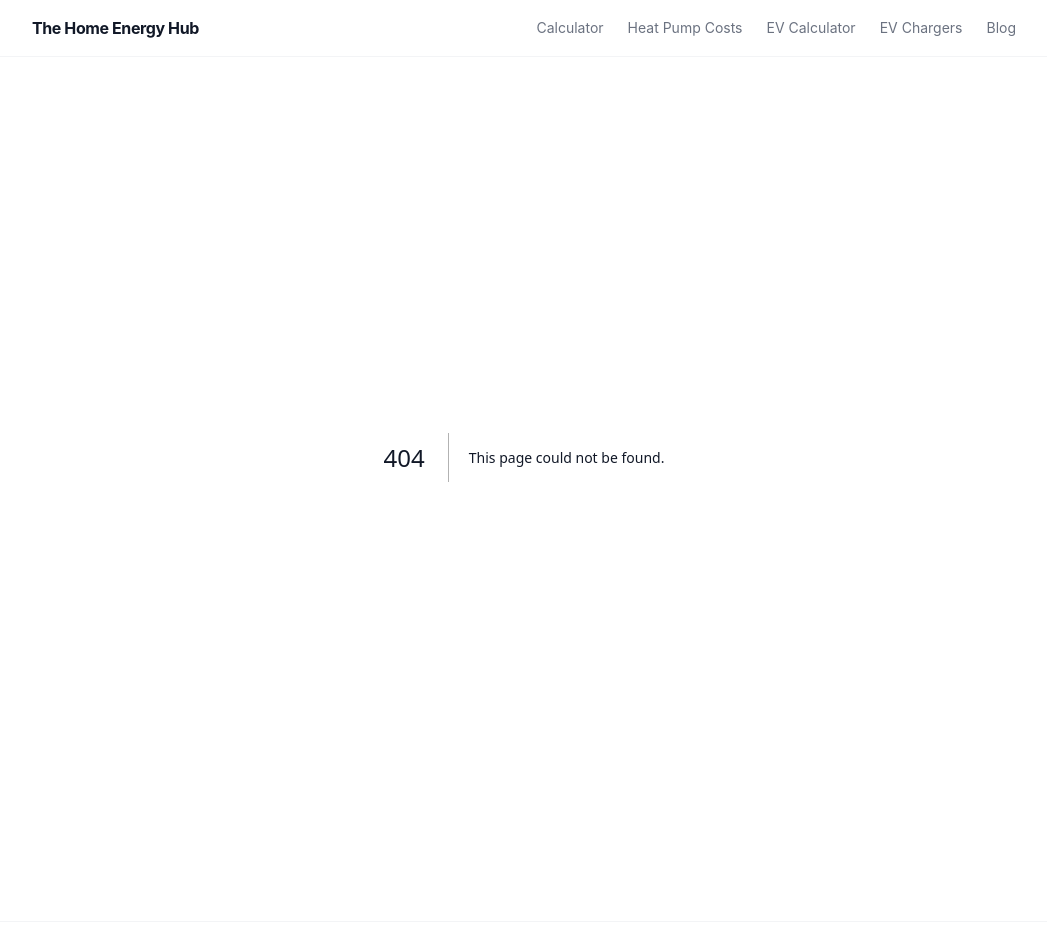
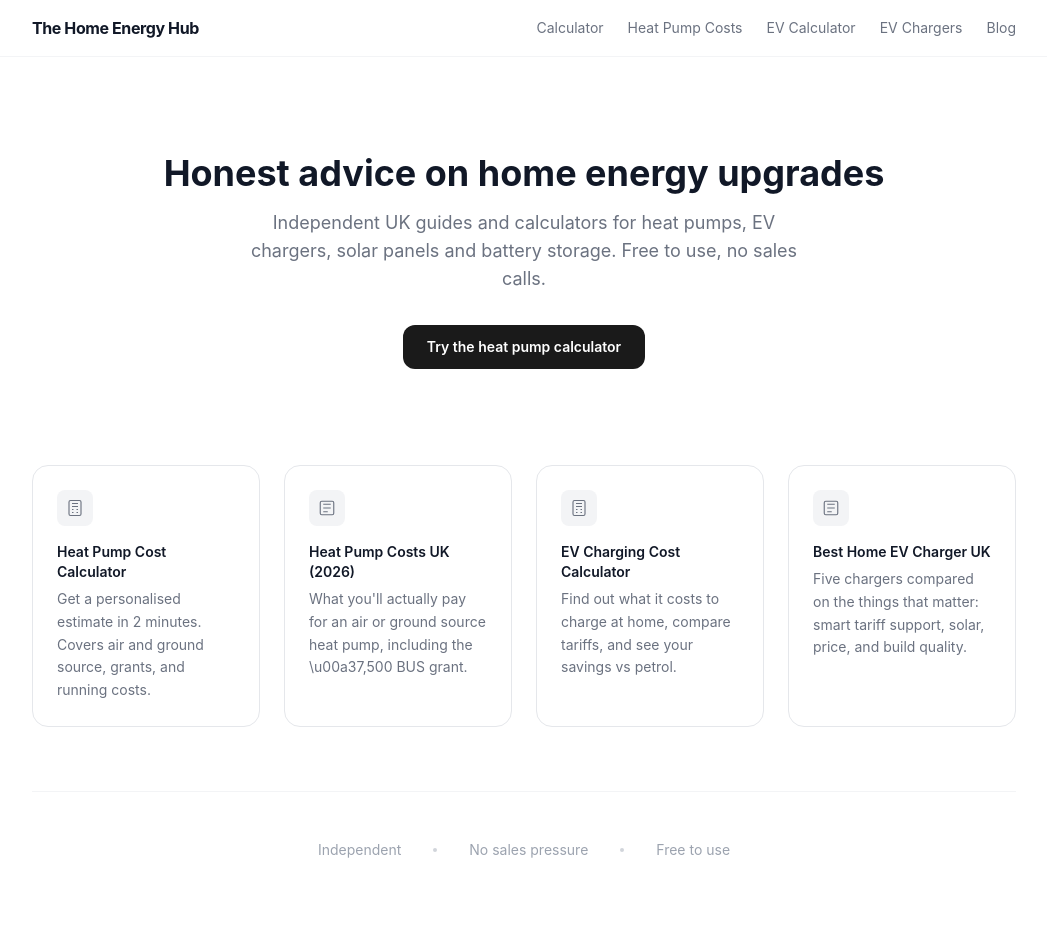
Before and after one commit to nrpilling21/thehomeenergyhub, a Next.js app: page / in a window 1280 px wide. Before the commit this address had no page. Shown: the top 952 px of the page, without its empty margins (116-1163 px from the left). Built offline with nearby package versions, Linux system fonts and the light colour scheme.

Commit message:
Create page.tsx

```diff
--- /dev/null
+++ b/src/app/page.tsx
@@ -0,0 +1,67 @@
+import type { Metadata } from "next";
+import Link from "next/link";
+
+export const metadata: Metadata = {
+  title: "Home Energy Hub \u2014 Independent UK Energy Advice",
+  description:
+    "Free, independent guides and tools for heat pumps, EV chargers, solar panels and battery storage. No sales calls, no nonsense.",
+};
+
+export default function HomePage() {
+  return (
+    <div className="max-w-5xl mx-auto px-5">
+      {/* Hero */}
+      <section className="py-16 sm:py-24 text-center">
+        <h1 className="text-3xl sm:text-4xl font-bold text-gray-900 leading-tight mb-4">
+          Honest advice on home energy upgrades
+        </h1>
+        <p className="text-gray-500 text-lg max-w-xl mx-auto mb-8">
+          Independent UK guides and calculators for heat pumps, EV chargers, solar panels and battery
+          storage. Free to use, no sales calls.
+        </p>
+        <Link
+          href="/heat-pump-cost-calculator"
+          className="inline-block px-6 py-3 rounded-xl text-sm font-semibold text-white transition-colors hover:bg-gray-800"
+          style={{ backgroundColor: "#1a1a1a" }}
+        >
+          Try the heat pump calculator
+        </Link>
+      </section>
+
+      {/* Cards */}
+      <section className="grid sm:grid-cols-2 lg:grid-cols-4 gap-6 pb-16">
+        <Card href="/heat-pump-cost-calculator" icon="calc" title="Heat Pump Cost Calculator" desc="Get a personalised estimate in 2 minutes. Covers air and ground source, grants, and running costs." />
+        <Card href="/heat-pump-cost-uk" icon="article" title="Heat Pump Costs UK (2026)" desc="What you'll actually pay for an air or ground source heat pump, including the \u00a37,500 BUS grant." />
+        <Card href="/ev-charging-cost-calculator" icon="calc" title="EV Charging Cost Calculator" desc="Find out what it costs to charge at home, compare tariffs, and see your savings vs petrol." />
+        <Card href="/best-ev-charger-uk" icon="article" title="Best Home EV Charger UK" desc="Five chargers compared on the things that matter: smart tariff support, solar, price, and build quality." />
+      </section>
+
+      {/* Trust bar */}
+      <section className="border-t border-gray-100 py-12 text-center">
+        <div className="flex items-center justify-center gap-8 text-sm text-gray-400">
+          <span>Independent</span>
+          <span className="w-1 h-1 bg-gray-300 rounded-full" />
+          <span>No sales pressure</span>
+          <span className="w-1 h-1 bg-gray-300 rounded-full" />
+          <span>Free to use</span>
+        </div>
+      </section>
+    </div>
+  );
+}
+
+function Card({ href, icon, title, desc }: { href: string; icon: "calc" | "article"; title: string; desc: string }) {
+  return (
+    <Link href={href} className="group block border border-gray-200 rounded-2xl p-6 hover:border-gray-300 transition-colors">
+      <div className="w-9 h-9 rounded-lg bg-gray-100 flex items-center justify-center mb-4 text-gray-500 group-hover:bg-gray-200 transition-colors">
+        {icon === "calc" ? (
+          <svg width="18" height="18" fill="none" stroke="currentColor" strokeWidth="1.5" viewBox="0 0 24 24"><rect x="4" y="2" width="16" height="20" rx="2" /><path d="M8 6h8M8 14h2M14 14h2M8 18h2M14 18h2M8 10h8" /></svg>
+        ) : (
+          <svg width="18" height="18" fill="none" stroke="currentColor" strokeWidth="1.5" viewBox="0 0 24 24"><path d="M19 3H5a2 2 0 00-2 2v14a2 2 0 002 2h14a2 2 0 002-2V5a2 2 0 00-2-2zM7 7h10M7 12h10M7 17h6" /></svg>
+        )}
+      </div>
+      <h3 className="font-semibold text-sm text-gray-900 mb-1.5">{title}</h3>
+      <p className="text-sm text-gray-500 leading-relaxed">{desc}</p>
+    </Link>
+  );
+}
```
